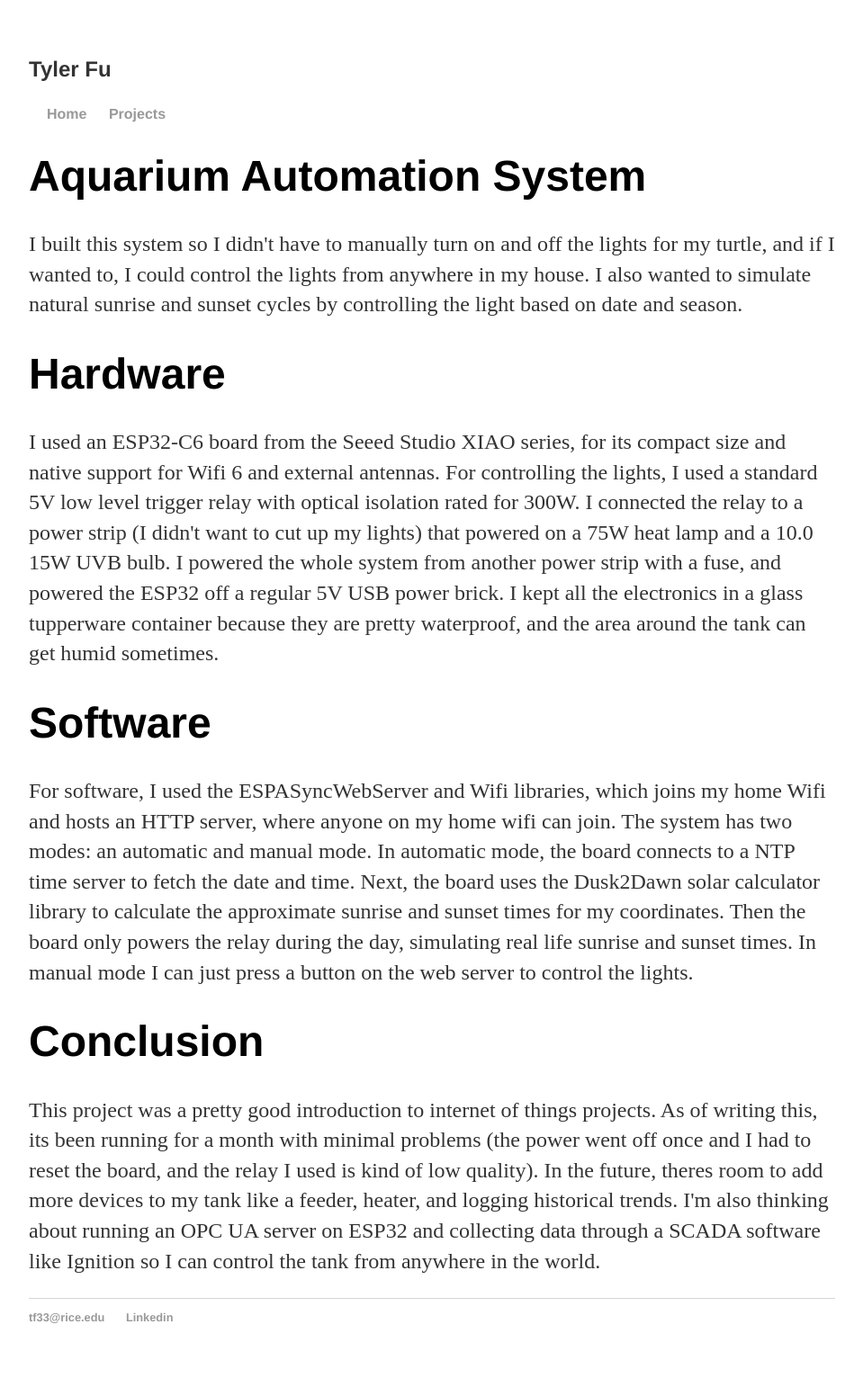
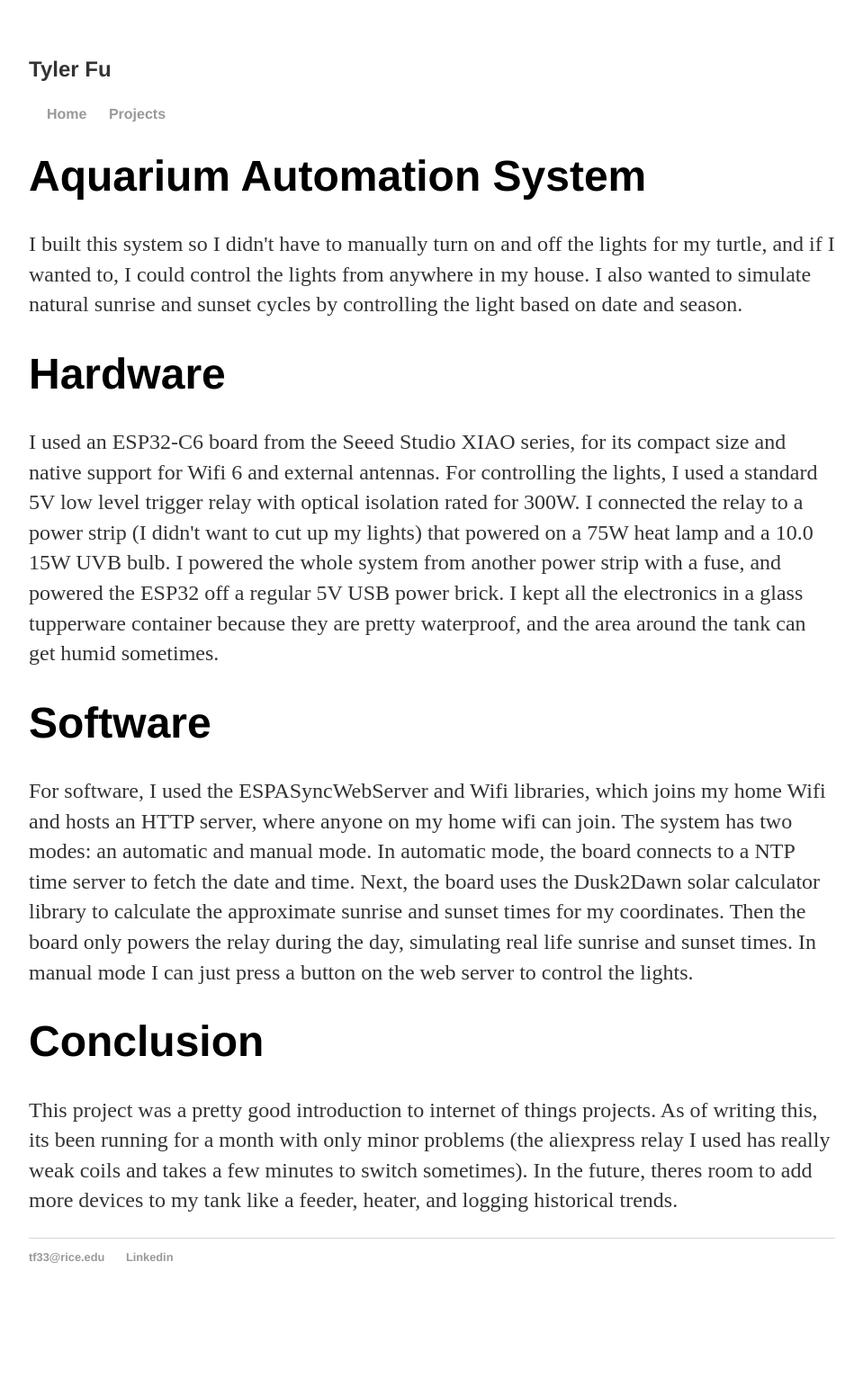
Before and after one commit to tfu1897/tfu1897.github.io, a Jekyll site: the page built from Projects/tank.html, in a window 1280 px wide. Shown: the whole page at 90% size, without its empty margins (160-1119 px from the left). Built offline with Jekyll 4.4.1, drawn with Linux system fonts in a browser that asks for light colours; after the commit the page ends 1465 px from its top, so only the background shows below that.

Commit message:
Update tank.html

```diff
--- a/Projects/tank.html
+++ b/Projects/tank.html
@@ -20,6 +20,6 @@ permalink: /Projects/tank/
 
 <div class="software">
 	<h1>Conclusion</h1>
-	<p>This project was a pretty good introduction to internet of things projects.  As of writing this, its been running for a month with minimal problems (the power went off once and I had to reset the board, and the relay I used is kind of low quality). In the future, theres room to add more devices to my tank like a feeder, heater, and logging historical trends. I'm also thinking about running an OPC UA server on ESP32 and collecting data through a SCADA software like Ignition so I can control the tank from anywhere in the world.  </p>
+	<p>This project was a pretty good introduction to internet of things projects.  As of writing this, its been running for a month with only minor problems (the aliexpress relay I used has really weak coils and takes a few minutes to switch sometimes). In the future, theres room to add more devices to my tank like a feeder, heater, and logging historical trends. </p>
 
-</div><!-- /.hardware -->
+</div><!-- /.hardware -
```
